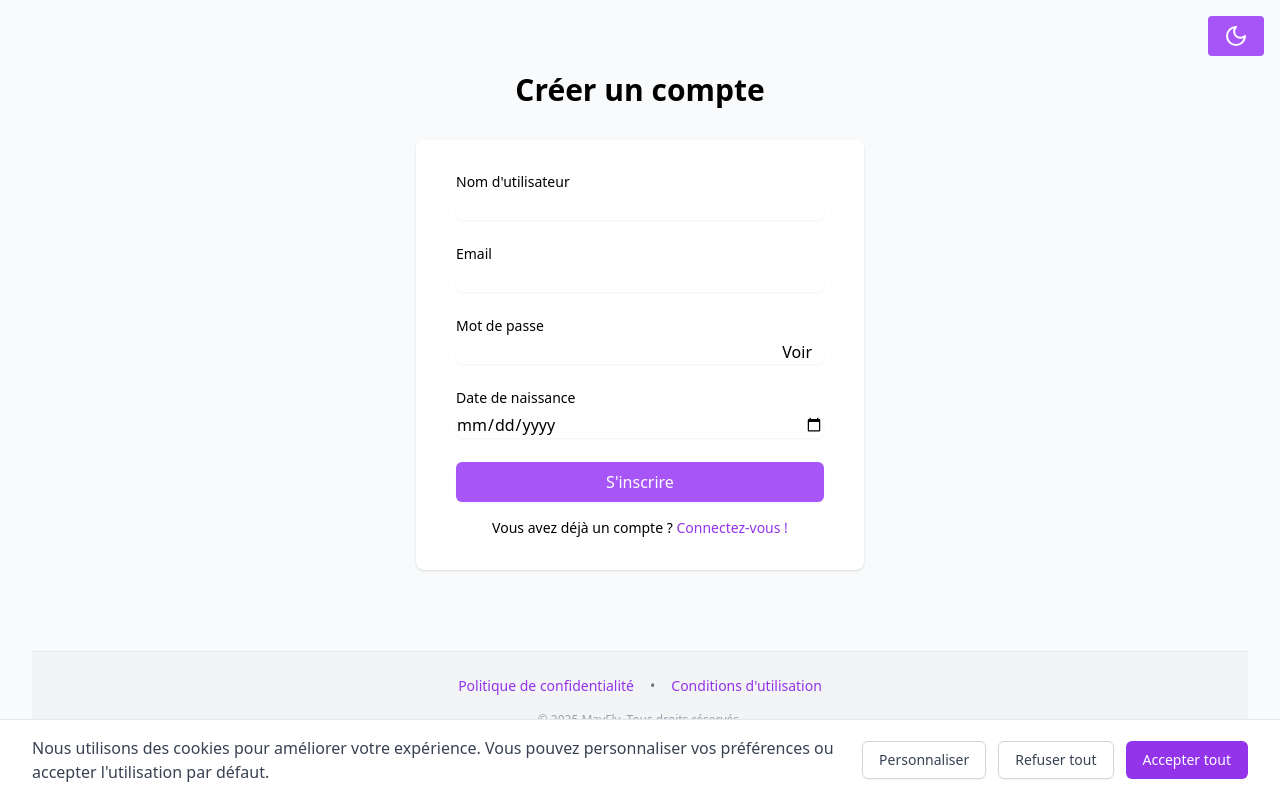
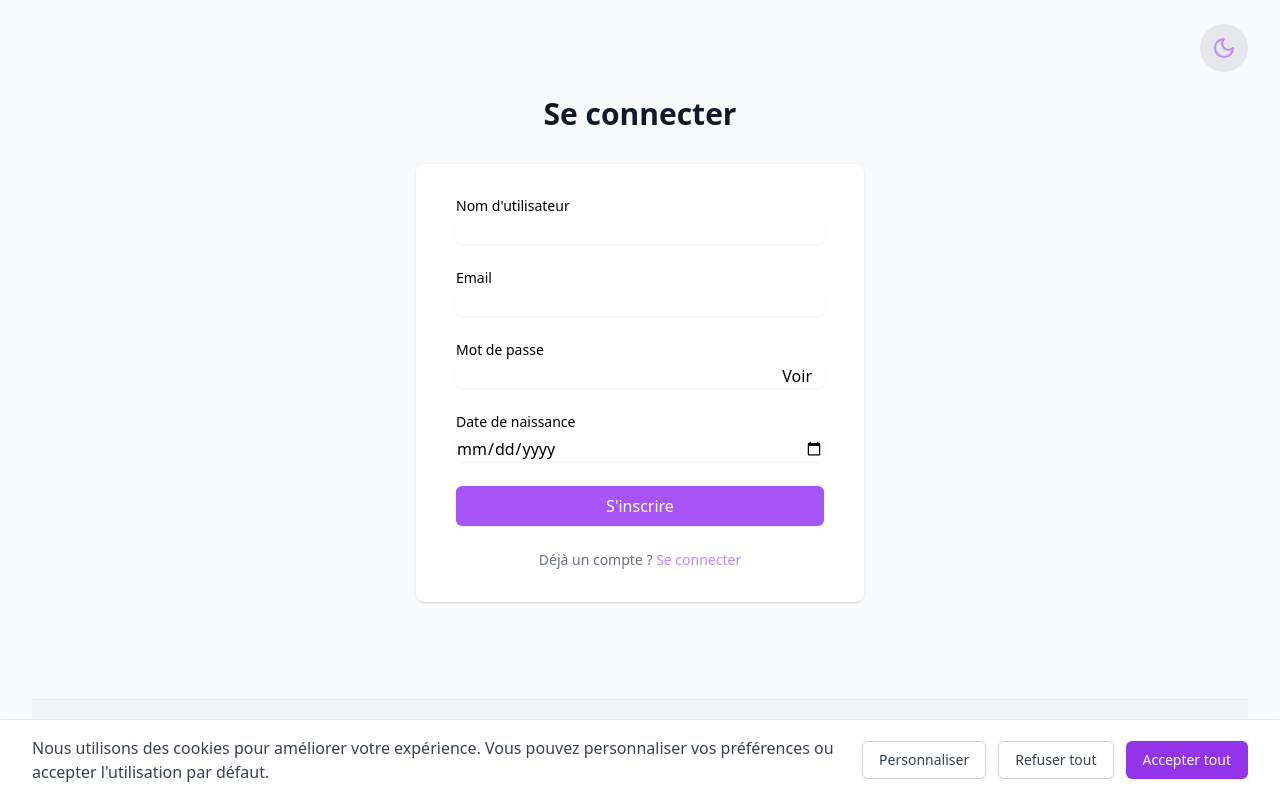
Before and after one commit to PaulADesplechin/YOWL, a React (Vite) app in the folder project/: page /register in a window 1280 px wide. Built offline with nearby package versions, Linux system fonts and the light colour scheme.

Commit message:
fix: 🐛 a lot of things

```diff
--- a/project/src/components/Layout.tsx
+++ b/project/src/components/Layout.tsx
@@ -24,14 +24,12 @@ export default function Layout() {
       <nav className="bg-white border-b-2 border-purple-300 dark:bg-gray-800 dark:border-purple-400">
         <div className="max-w-5xl mx-auto px-4">
           <div className="flex justify-between items-center h-20">
-            {/* Logo Section */}
             <div className="flex items-center space-x-4">
               <Link to="/" className="flex items-center">
                 <img src={logo} alt="logo" className="w-16 h-16 object-contain" />
               </Link>
             </div>
 
-            {/* Desktop Menu */}
             <div className="hidden sm:flex items-center space-x-8">
               <Link to="/profile" className="flex items-center space-x-2 text-gray-700 dark:text-gray-200 hover:text-gray-900 dark:hover:text-white">
                 <User size={20} />
@@ -52,7 +50,6 @@ export default function Layout() {
               </button>
             </div>
 
-            {/* Mobile Menu Button */}
             <div className="sm:hidden">
               <button onClick={toggleMenu} className="p-2 text-gray-700 dark:text-gray-200">
                 {menuOpen ? <X size={24} /> : <Menu size={24} />}
@@ -61,7 +58,6 @@ export default function Layout() {
           </div>
         </div>
 
-        {/* Mobile Menu */}
         {menuOpen && (
           <div className="sm:hidden bg-white dark:bg-gray-800 border-t border-purple-300 dark:border-purple-400">
             <Link
--- a/project/src/pages/Login.tsx
+++ b/project/src/pages/Login.tsx
@@ -1,20 +1,17 @@
-import { useState, useEffect } from 'react';
+import React, { useState, useEffect } from 'react';
 import { Link, useNavigate } from 'react-router-dom';
 import { useAuth } from '../contexts/AuthContext';
-import { supabase } from '../lib/supabase';
 import { useDarkMode } from '../components/DarkModeContext';
 import { Sun, Moon } from 'lucide-react';
 import Footer from '../components/Footer';
 
-export default function Register() {
+export default function Login() {
   const [email, setEmail] = useState('');
   const [password, setPassword] = useState('');
-  const [birthdate, setBirthdate] = useState('');
-  const [username, setUsername] = useState('');
   const [error, setError] = useState('');
   const [loading, setLoading] = useState(false);
   const navigate = useNavigate();
-  const { signUp } = useAuth();
+  const { signIn } = useAuth();
   const { darkMode, toggleDarkMode } = useDarkMode();
 
   useEffect(() => {
@@ -27,57 +24,15 @@ export default function Register() {
     }
   }, [darkMode]);
 
-  function isAtLeast18(birthdate) {
-    const today = new Date();
-    const birthdateDate = new Date(birthdate);
-    const age = today.getFullYear() - birthdateDate.getFullYear();
-    const monthDiff = today.getMonth() - birthdateDate.getMonth();
-    if (monthDiff < 0 || (monthDiff === 0 && today.getDate() < birthdateDate.getDate())) {
-      return age - 1 >= 18;
-    }
-    return age >= 18;
-  }
-
-  async function handleSubmit(e) {
+  async function handleSubmit(e: React.FormEvent) {
     e.preventDefault();
-    if (!birthdate) {
-      setError('La date de naissance est requise.');
-      return;
-    }
-    if (!isAtLeast18(birthdate)) {
-      setError('Vous devez avoir au moins 18 ans pour vous inscrire.');
-      return;
-    }
-    if (!username.trim()) {
-      setError('Le nom d\'utilisateur est requis.');
-      return;
-    }
     try {
       setError('');
       setLoading(true);
-      const { data: existingUser } = await supabase
-        .from('profiles')
-        .select('username')
-        .eq('username', username.trim())
-        .single();
-      if (existingUser) {
-        setError('Ce nom d\'utilisateur est déjà pris.');
-        setLoading(false);
-        return;
-      }
-      const { user, error: signUpError } = await signUp(email, password);
-      if (signUpError) throw signUpError;
-      if (!user) throw new Error('Création du compte impossible');
-      const { error: profileError } = await supabase
-        .from('profiles')
-        .insert([{ id: user.id, username: username.trim(), created_at: new Date().toISOString() }]);
-      if (profileError) {
-        await supabase.auth.admin.deleteUser(user.id);
-        throw new Error('Impossible de créer le profil');
-      }
-      navigate('/profile');
+      await signIn(email, password);
+      navigate('/');
     } catch (error) {
-      setError('Échec de l\'inscription. Veuillez réessayer.');
+      setError('Échec de la connexion. Vérifiez vos identifiants.');
     } finally {
       setLoading(false);
     }
@@ -96,7 +51,7 @@ export default function Register() {
       </div>
       <div className="sm:mx-auto sm:w-full sm:max-w-md">
         <h2 className="mt-6 text-center text-3xl font-extrabold text-gray-900 dark:text-gray-100">
-          Inscription
+          Connexion
         </h2>
       </div>
 
@@ -108,20 +63,6 @@ export default function Register() {
                 {error}
               </div>
             )}
-
-            <div>
-              <label htmlFor="username" className="block text-sm font-medium text-gray-700 dark:text-gray-200">
-                Nom d'utilisateur
-              </label>
-              <input
-                id="username"
-                type="text"
-                required
-                value={username}
-                onChange={(e) => setUsername(e.target.value)}
-                className="mt-1 block w-full rounded-md border-gray-300 dark:border-gray-600 dark:bg-gray-700 dark:text-white shadow-sm focus:border-purple-500 focus:ring-purple-500 dark:focus:border-purple-400 dark:focus:ring-purple-400"
-              />
-            </div>
 
             <div>
               <label htmlFor="email" className="block text-sm font-medium text-gray-700 dark:text-gray-200">
@@ -152,27 +93,12 @@ export default function Register() {
             </div>
 
             <div>
-              <label htmlFor="birthdate" className="block text-sm font-medium text-gray-700 dark:text-gray-200">
-                Date de naissance
-              </label>
-              <input
-                id="birthdate"
-                type="date"
-                required
-                value={birthdate}
-                onChange={(e) => setBirthdate(e.target.value)}
-                max={new Date().toISOString().split('T')[0]}
-                className="mt-1 block w-full rounded-md border-gray-300 dark:border-gray-600 dark:bg-gray-700 dark:text-white shadow-sm focus:border-purple-500 focus:ring-purple-500 dark:focus:border-purple-400 dark:focus:ring-purple-400"
-              />
-            </div>
-
-            <div>
               <button
                 type="submit"
                 disabled={loading}
                 className="w-full flex justify-center py-2 px-4 border border-transparent rounded-md shadow-sm text-sm font-medium text-white bg-purple-400 hover:bg-purple-600 focus:outline-none focus:ring-2 focus:ring-offset-2 focus:ring-purple-500 disabled:opacity-50 dark:focus:ring-offset-gray-800"
               >
-                {loading ? 'Inscription...' : "S'inscrire"}
+                {loading ? 'Connexion...' : 'Se connecter'}
               </button>
             </div>
           </form>
@@ -181,9 +107,9 @@ export default function Register() {
             <div className="relative">
               <div className="relative flex justify-center text-sm">
                 <span className="px-2 bg-white dark:bg-gray-800 text-gray-500 dark:text-gray-400">
-                  Vous avez déjà un compte ?{' '}
-                  <Link to="/login" className="font-medium text-purple-400 hover:text-purple-600">
-                    Connectez-vous !
+                  Pas encore de compte ?{' '}
+                  <Link to="/register" className="font-medium text-purple-400 hover:text-purple-600">
+                    S'inscrire
                   </Link>
                 </span>
               </div>
--- a/project/src/pages/Register.tsx
+++ b/project/src/pages/Register.tsx
@@ -1,9 +1,10 @@
 import { useState } from 'react';
-import { Link, useNavigate } from 'react-router-dom';
+import {  useNavigate } from 'react-router-dom';
 import { useAuth } from '../contexts/AuthContext';
 import { supabase } from '../lib/supabase';
 import { useDarkMode } from '../components/DarkModeContext';
 import { Moon, Sun } from 'lucide-react';
+import { Link } from 'react-router-dom';
 import Footer from '../components/Footer';
 
 export default function Register() {
@@ -75,15 +76,21 @@ export default function Register() {
   }
 
   return (
-    <div className={`min-h-screen ${darkMode ? 'bg-gray-900 text-white' : 'bg-gray-50'} flex flex-col justify-center py-12 sm:px-6 lg:px-8`}>
-      <div className="sm:mx-auto sm:w-full sm:max-w-md">
-        <h2 className="mt-6 text-center text-3xl font-extrabold">
-          Créer un compte
-        </h2>
-      </div>
-      <button onClick={toggleDarkMode} className="absolute top-4 right-4 px-4 py-2 rounded bg-purple-500 text-white">
-        {darkMode ? <Sun /> : <Moon />}
-      </button>
+    <div className={`min-h-screen ${darkMode ? 'bg-gray-900 text-white' : 'bg-gray-50'} flex flex-col justify-center  sm:px-6 lg:px-8`}>
+      <div className="flex justify-end pt-6">
+              <button
+                onClick={toggleDarkMode}
+                className="p-3 rounded-full bg-gray-200 hover:bg-gray-300 dark:bg-gray-700 dark:hover:bg-gray-600 transition-colors"
+                title="Toggle Dark Mode"
+              >
+                {darkMode ? <Sun size={24} className="text-purple-400" /> : <Moon size={24} className="text-purple-400" />}
+              </button>
+            </div>
+            <div className="sm:mx-auto sm:w-full sm:max-w-md">
+              <h2 className="mt-6 text-center text-3xl font-extrabold text-gray-900 dark:text-gray-100">
+                Se connecter
+              </h2>
+            </div>
       <div className="mt-8 sm:mx-auto sm:w-full sm:max-w-md">
         <div className={`py-8 px-4 shadow sm:rounded-lg sm:px-10 ${darkMode ? 'bg-gray-800' : 'bg-white'}`}>
           <form className="space-y-6" onSubmit={handleSubmit}>
@@ -116,18 +123,18 @@ export default function Register() {
                 {loading ? 'Inscription...' : 'S\'inscrire'}
               </button>
             </div>
+            <div className='relative flex justify-center text-sm'>
+              <span className="px-2 bg-white dark:bg-gray-800 text-gray-500 dark:text-gray-400">
+                Déjà un compte ?{' '}
+                <Link to="/login" className="font-medium text-purple-400 hover:text-purple-600">
+                  Se connecter
+                </Link>
+              </span>
+            </div>
           </form>
-          <div className="mt-4 text-center">
-            <p className="text-sm">
-              Vous avez déjà un compte ?{' '}
-              <Link to="/login" className="text-purple-600 hover:underline">
-                Connectez-vous !
-              </Link>
-            </p>
-          </div>
         </div>
       </div>
-      <Footer />
+      <Footer/>
     </div>
   );
 }
--- a/project/src/pages/Terms.tsx
+++ b/project/src/pages/Terms.tsx
@@ -1,9 +1,17 @@
 import { Link } from 'react-router-dom';
+import logo from "../../assets/logo.png";
 
 export default function Terms() {
   return (
     <div className="max-w-4xl mx-auto py-12 px-4 sm:px-6 lg:px-8">
-      {/* Site Name */}
+      <div className="max-w-4xl mx-auto py-12 px-4 sm:px-6 lg:px-8">
+        <div className="flex items-center space-x-4 justify-self-center">
+          <Link to="/" className="flex items-center">
+            <img src={logo} alt="logo" className="w-52 h-52 object-contain" />
+          </Link>
+        </div>
+      </div>
+
       <h1 className="text-purple-400 text-9xl font-extrabold text-center mb-8 leading-tight sm:text-6xl">MayFly</h1>
 
       <h1 className="text-4xl font-bold mb-8 text-center sm:text-3xl">Conditions d'Utilisation</h1>
```
Also changed, not shown: project/src/pages/Privacy.tsx (+6 -2 lines).
